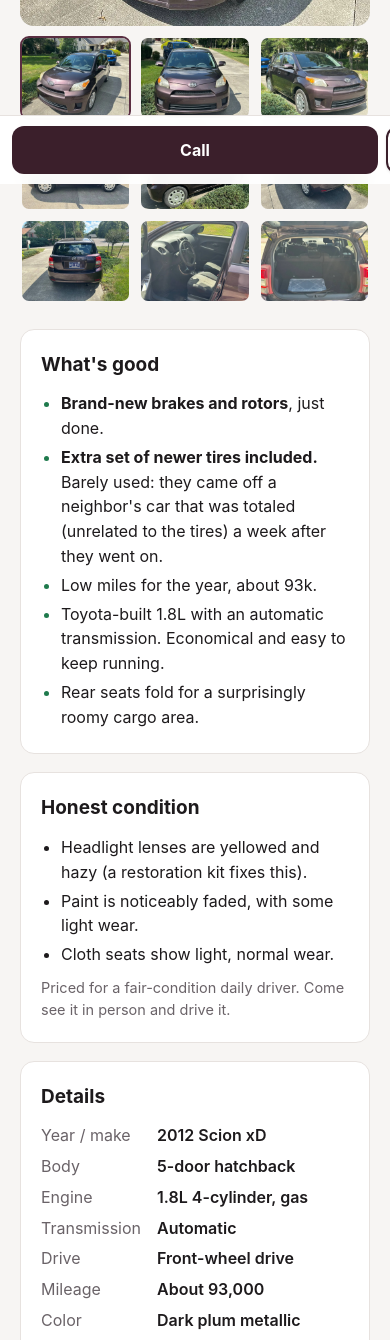
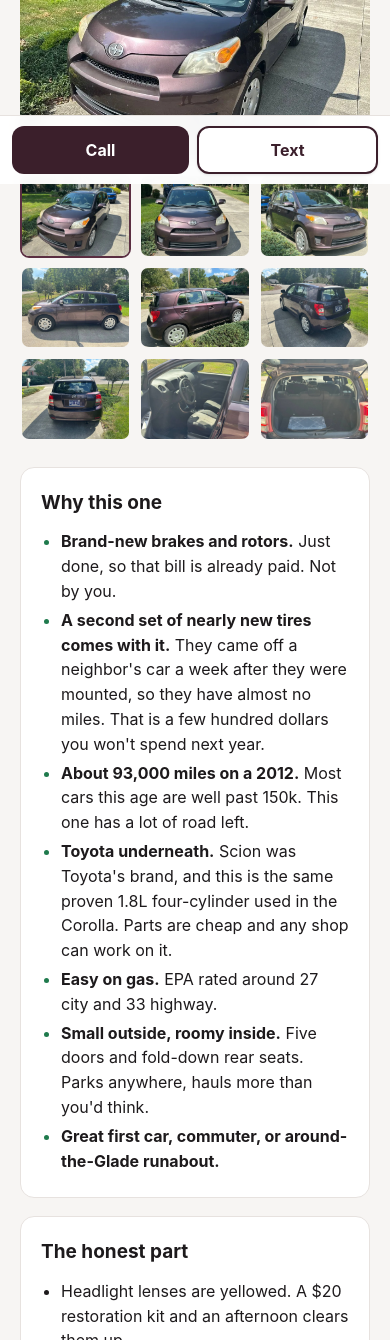
Before and after one commit to ricorna/scion-xd-sale, a plain HTML site: page site/index.html in a window 390 px wide. Shown: the part 660-2000 px from the top of the page. Drawn offline with Linux system fonts and the light colour scheme.

Commit message:
Sales copy pass: stronger headline, value framing, MPG, honest cosmetics; fix sticky bar width

```diff
--- a/site/index.html
+++ b/site/index.html
@@ -4,7 +4,7 @@
 <meta charset="utf-8">
 <meta name="viewport" content="width=device-width, initial-scale=1">
 <title>For Sale: 2012 Scion xD, 93k miles, $6,200 OBO</title>
-<meta name="description" content="2012 Scion xD hatchback, automatic, about 93,000 miles. New brakes and rotors, spare set of newer tires included. $6,200 OBO. Fairfield Glade, TN.">
+<meta name="description" content="Low-mile 2012 Scion xD, Toyota-built, automatic, about 93,000 miles. New brakes and rotors plus a bonus set of nearly new tires. $6,200 OBO in Fairfield Glade, TN.">
 <meta property="og:title" content="For Sale: 2012 Scion xD, $6,200 OBO">
 <meta property="og:description" content="Automatic, about 93k miles. New brakes and rotors, extra set of newer tires included. Fairfield Glade, TN.">
 <meta property="og:image" content="https://scion.contextra.io/img/og.jpg">
@@ -24,6 +24,7 @@ header.hero{background:linear-gradient(160deg,var(--plum),var(--plum2));color:#f
 h1{font-size:clamp(28px,6vw,44px);line-height:1.1;margin:0 0 10px;letter-spacing:-.01em}
 .price{display:flex;align-items:baseline;gap:10px;flex-wrap:wrap;margin:0 0 18px}
 .price b{font-size:clamp(32px,7vw,48px);line-height:1}
+.tagline{font-size:17px;opacity:.9;margin:0 0 14px;max-width:560px}
 .price span{font-size:15px;background:rgba(255,255,255,.15);padding:3px 10px;border-radius:999px}
 .facts{display:flex;flex-wrap:wrap;gap:8px;margin:0 0 22px;padding:0;list-style:none}
 .facts li{background:rgba(255,255,255,.1);border:1px solid rgba(255,255,255,.18);padding:6px 12px;border-radius:10px;font-size:15px}
@@ -60,9 +61,9 @@ footer{color:var(--muted);font-size:14px;padding:26px 20px calc(96px + env(safe-
 @media(min-width:820px){.sticky{display:none}footer{padding-bottom:30px}}
 @media (max-width:480px){
   .cta{flex-direction:column}
-  .btn{max-width:none;flex:0 0 auto;width:100%;font-size:15px}
-  .btn.text{font-size:14px}
+  .cta .btn{max-width:none;flex:0 0 auto;width:100%;font-size:15px}
 }
+.sticky .btn{flex:1 1 0;min-width:0;padding:0 12px}
 
 </style>
 </head>
@@ -71,9 +72,10 @@ footer{color:var(--muted);font-size:14px;padding:26px 20px calc(96px + env(safe-
   <div class="wrap">
     <p class="eyebrow">For sale by owner · Fairfield Glade, TN</p>
     <h1>2012 Scion xD Hatchback</h1>
+    <p class="tagline">Toyota-built, low-mile, fresh brakes, and a spare set of tires thrown in. Cheap to buy, cheap to run, easy to park.</p>
     <div class="price"><b>$6,200</b><span>or best offer</span></div>
     <ul class="facts">
-      <li>~93,000 miles</li><li>Automatic</li><li>1.8L 4-cyl</li><li>5-door hatchback</li><li>New brakes &amp; rotors</li>
+      <li>Only ~93,000 miles</li><li>Automatic</li><li>27 city / 33 hwy MPG</li><li>Toyota 1.8L 4-cyl</li><li>New brakes &amp; rotors</li><li>Bonus set of tires</li>
     </ul>
     <div class="cta">
       <a class="btn call" href="tel:+19313406265"><svg viewBox="0 0 24 24" fill="currentColor" aria-hidden="true"><path d="M6.6 10.8a15.1 15.1 0 0 0 6.6 6.6l2.2-2.2a1 1 0 0 1 1-.25 11.4 11.4 0 0 0 3.6.57 1 1 0 0 1 1 1V20a1 1 0 0 1-1 1A17 17 0 0 1 3 4a1 1 0 0 1 1-1h3.5a1 1 0 0 1 1 1c0 1.25.2 2.45.57 3.57a1 1 0 0 1-.25 1z"/></svg>Call (931) 340-6265</a>
@@ -91,24 +93,26 @@ footer{color:var(--muted);font-size:14px;padding:26px 20px calc(96px + env(safe-
 
     <div class="grid">
       <section class="card">
-        <h2>What's good</h2>
+        <h2>Why this one</h2>
         <ul class="good">
-          <li><b>Brand-new brakes and rotors</b>, just done.</li>
-          <li><b>Extra set of newer tires included.</b> Barely used: they came off a neighbor's car that was totaled (unrelated to the tires) a week after they went on.</li>
-          <li>Low miles for the year, about 93k.</li>
-          <li>Toyota-built 1.8L with an automatic transmission. Economical and easy to keep running.</li>
-          <li>Rear seats fold for a surprisingly roomy cargo area.</li>
+          <li><b>Brand-new brakes and rotors.</b> Just done, so that bill is already paid. Not by you.</li>
+          <li><b>A second set of nearly new tires comes with it.</b> They came off a neighbor's car a week after they were mounted, so they have almost no miles. That is a few hundred dollars you won't spend next year.</li>
+          <li><b>About 93,000 miles on a 2012.</b> Most cars this age are well past 150k. This one has a lot of road left.</li>
+          <li><b>Toyota underneath.</b> Scion was Toyota's brand, and this is the same proven 1.8L four-cylinder used in the Corolla. Parts are cheap and any shop can work on it.</li>
+          <li><b>Easy on gas.</b> EPA rated around 27 city and 33 highway.</li>
+          <li><b>Small outside, roomy inside.</b> Five doors and fold-down rear seats. Parks anywhere, hauls more than you'd think.</li>
+          <li><b>Great first car, commuter, or around-the-Glade runabout.</b></li>
         </ul>
       </section>
 
       <section class="card">
-        <h2>Honest condition</h2>
+        <h2>The honest part</h2>
         <ul>
-          <li>Headlight lenses are yellowed and hazy (a restoration kit fixes this).</li>
-          <li>Paint is noticeably faded, with some light wear.</li>
+          <li>Headlight lenses are yellowed. A $20 restoration kit and an afternoon clears them up.</li>
+          <li>Paint is noticeably faded, with some light wear. It's a driver, not a show car, and it's priced that way.</li>
           <li>Cloth seats show light, normal wear.</li>
         </ul>
-        <p class="note">Priced for a fair-condition daily driver. Come see it in person and drive it.</p>
+        <p class="note">Cosmetics are what bring the price down. The parts that cost real money (brakes, tires, low-mile Toyota drivetrain) are the strong points. Come drive it and judge for yourself.</p>
       </section>
 
       <section class="card">
@@ -130,12 +134,12 @@ footer{color:var(--muted);font-size:14px;padding:26px 20px calc(96px + env(safe-
 </main>
 
 <footer>
-  Sold as-is by a private owner. Call or text <a class="nw" href="tel:+19313406265">(931) 340-6265</a> to set up a look or a test drive.
+  <b>Priced to sell at $6,200 or best offer.</b> Serious offers welcome.<br>Call or text <a class="nw" href="tel:+19313406265">(931) 340-6265</a> to see it or take it for a drive. Sold as-is by a private owner.
 </footer>
 
 <div class="sticky">
   <a class="btn call" href="tel:+19313406265">Call</a>
-  <a class="btn text" href="sms:+19313406265?body=Hi%2C%20I%27m%20interested%20in%20the%202012%20Scion%20xD.">Text (931) 340-6265</a>
+  <a class="btn text" href="sms:+19313406265?body=Hi%2C%20I%27m%20interested%20in%20the%202012%20Scion%20xD.">Text</a>
 </div>
 
 <script>
```
